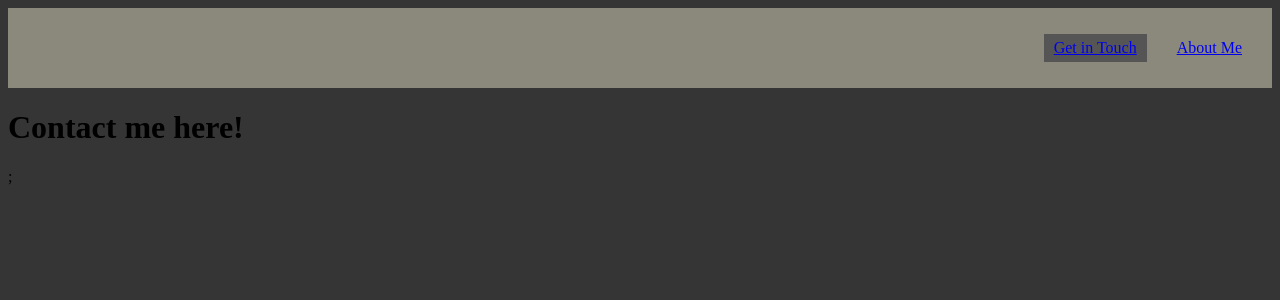
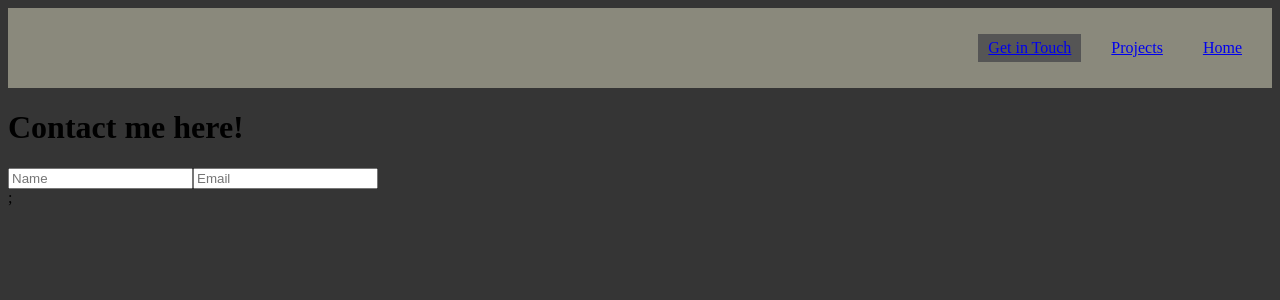
Before and after one commit to bronsongonzalez27/myportfolio, a React (Create React App) app: page /contact in a window 1280 px wide. Shown: the top 300 px of the page. Built offline with nearby package versions, Linux system fonts and the light colour scheme.

Commit message:
added email contact

```diff
--- a/src/App.js
+++ b/src/App.js
@@ -2,7 +2,7 @@
 import Navbar from "./Navbar"
 import ContactPage from "./pages/Contact"
 import HomePage from "./pages/Home"
-import AboutPage from "./pages/About";
+import AboutPage from "./pages/Home";
 
 
 import { Route, Routes } from "react-router-dom"
--- a/src/Navbar.js
+++ b/src/Navbar.js
@@ -14,9 +14,9 @@ export default function Navbar() {
       <ul>
         {/* Add a link to the "Contact" page */}
         <CustomLink to="/contact">Get in Touch</CustomLink>
-
+        <CustomLink to="/Home">Projects</CustomLink>
         {/* Add a link to the "About" page */}
-        <CustomLink to="/about">About Me</CustomLink>
+        <CustomLink to="/about">Home</CustomLink>
       </ul>
     </nav>
   )
--- a/src/pages/About.js
+++ /dev/null
@@ -1,18 +0,0 @@
-import React from 'react'
-import "./About.css"
-import Profile from "./images/Profile.png"
-export default function About() {
-  return (
-  <div>
-
-    <h1 className="about">About me</h1>
- <img src= {Profile} className="Profilepic"></img>
-
-
- <p className="Aboutme">
-    Hello, My name is Bronson Gonzalez, I am a 20 year old JR developer, I have been learning how to code for 6 months now
-      </p>
-
-</div>
-  );
-}
--- a/src/pages/Contact.js
+++ b/src/pages/Contact.js
@@ -1,4 +1,15 @@
+import React from "react"
+
+
 export default function Contact() {
-    return <h1>Contact me here!</h1>
+    return <div>
+      <h1>Contact me here!</h1>
 
+<form>
+  <input type = "text" id="name" placeholder="Name "></input>
+  <input type = "text" id="Email" placeholder="Email"></input>
+
+</form>
+
+   </div>
   }
--- a/src/pages/Home.js
+++ b/src/pages/Home.js
@@ -1,3 +1,18 @@
-export default function Home() {
-    return <h1>HomRAWERIOioe</h1>
-  }
+import React from 'react'
+import "./About.css"
+import Profile from "./images/Profile.png"
+export default function About() {
+  return (
+  <div>
+
+    <h1 className="about">About me</h1>
+ <img src= {Profile} className="Profilepic"></img>
+
+
+ <p className="Aboutme">
+    Hello, My name is Bronson Gonzalez, I am a 20 year old JR developer, I have been learning how to code for 6 months now
+      </p>
+
+</div>
+  );
+}
```
Also changed, not shown: src/pages/projects.js (added).
